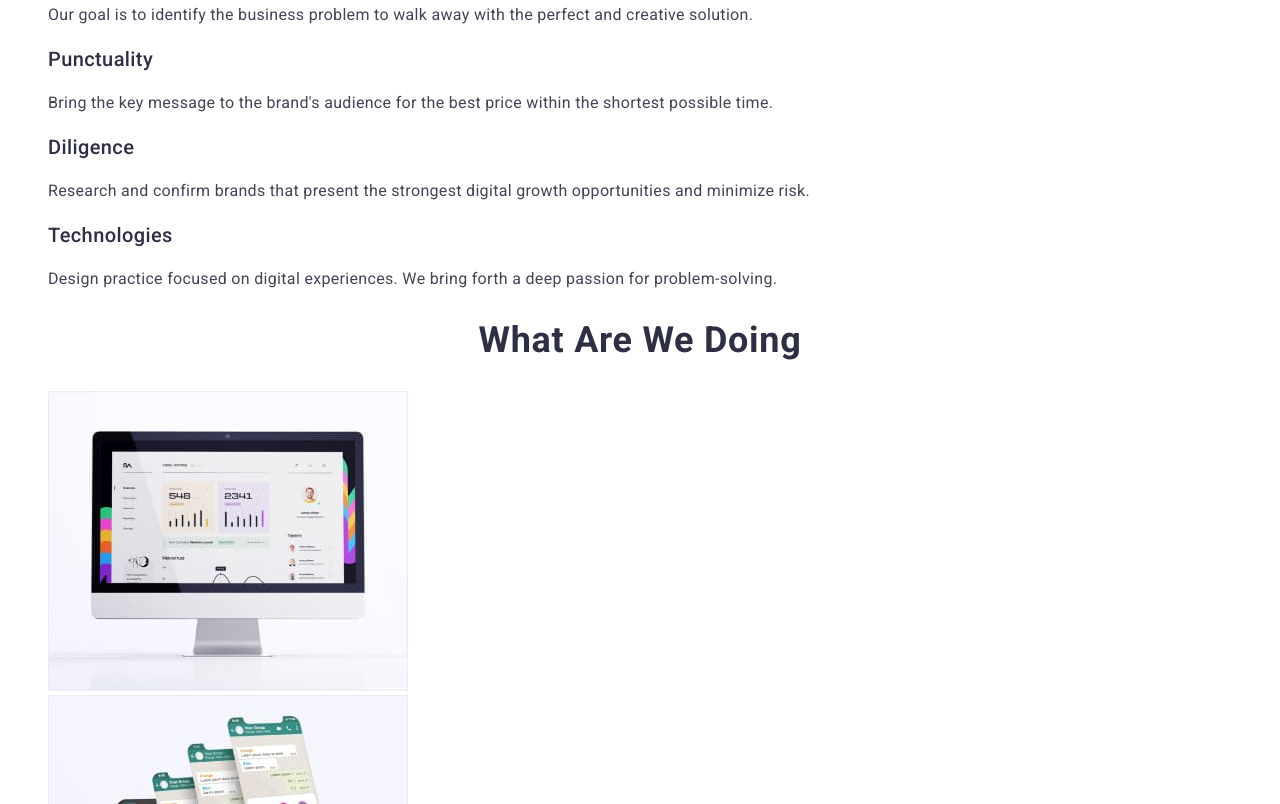
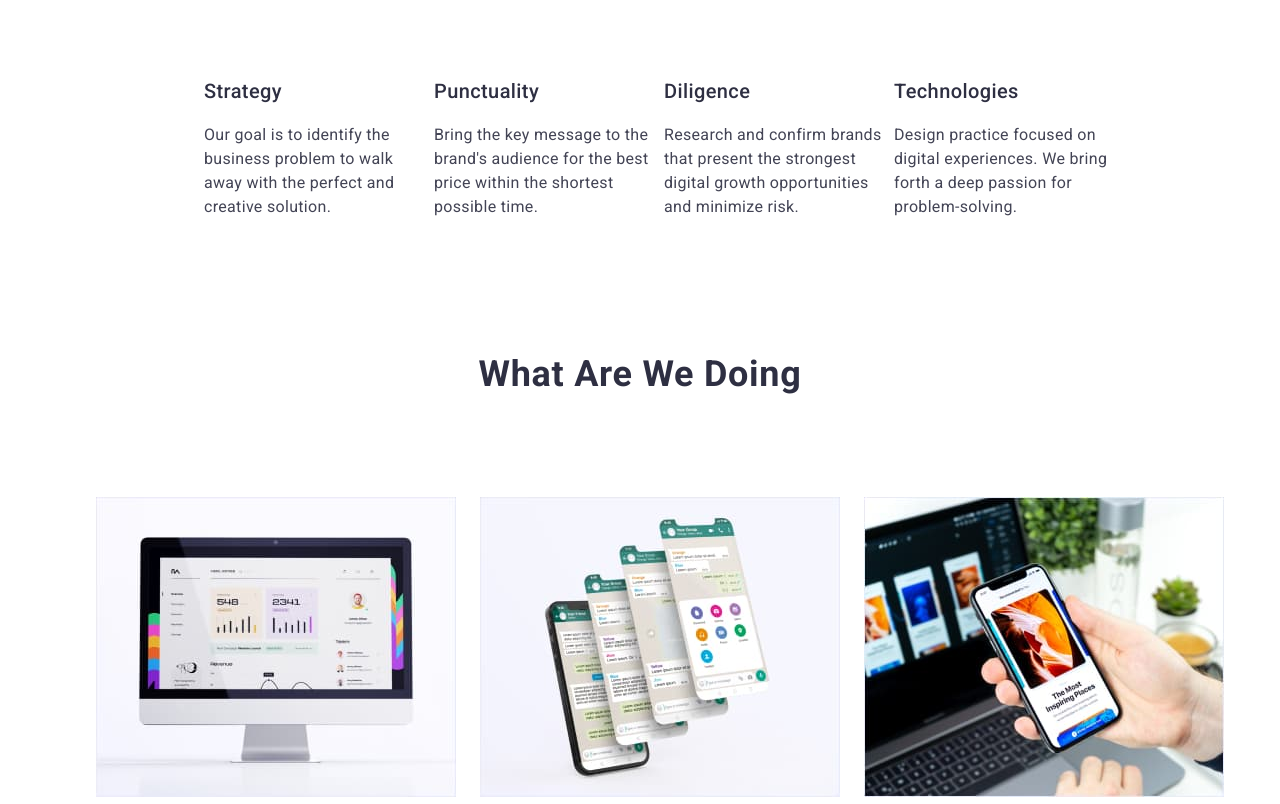
Before and after one commit to makssozykin/goit-markup-hw-03, a plain HTML site: page index.html in a window 1280 px wide. Shown: the part 359-1163 px from the top of the page. Drawn offline with Linux system fonts and the light colour scheme.

Commit message:
Homework 3 style

```diff
--- a/css/style.css
+++ b/css/style.css
@@ -4,11 +4,12 @@
   --address-list-color: #434455;
   --logo-color: #4d5ae5;
   --pf-btn-color: #f4f4fd;
+  --background-color-one: #ffffff;
 }
 body {
   font-family: "Roboto", sans-serif;
   color: #434455;
-  background-color: #ffffff;
+  background-color: var(--background-color-one);
 }
 .list {
   list-style: none;
@@ -20,7 +21,7 @@ body {
   border-bottom: 1px solid rgba(231, 233, 252, 1);
   display: flex;
   flex-direction: row;
-  justify-content: space-between;
+  justify-content: space-around;
 }
 
 .logo {
@@ -142,7 +143,6 @@ body {
   letter-spacing: 0.02em;
   color: var(--address-list-color);
 }
-/* Section 2 */
 .title-height-two {
   font-family: "Roboto", sans-serif;
   font-size: 36px;
@@ -152,12 +152,35 @@ body {
   text-transform: capitalize;
   color: var(--nav-item-color);
 }
+.features-list {
+  display: flex;
+  flex-direction: row;
+  justify-content: center;
+  gap: 8px;
+  margin: 120px 156px;
+}
+.features-item {
+  width: 264px;
+}
+/* Section 2 */
+/* .works.title-height-two {
+  border: 0;
+} */
+.works-list {
+  display: flex;
+  flex-direction: row;
+  align-items: flex-start;
+  justify-content: center;
+  gap: 24px;
+  padding-top: 72px;
+}
+
 /* Section 3 */
 .team {
-  background-color: #f4f4fd;
+  background-color: var(--pf-btn-color);
 }
 .team-member {
-  background-color: #ffffff;
+  background-color: var(--background-color-one);
 }
 /* Footer */
 .footer {
```
